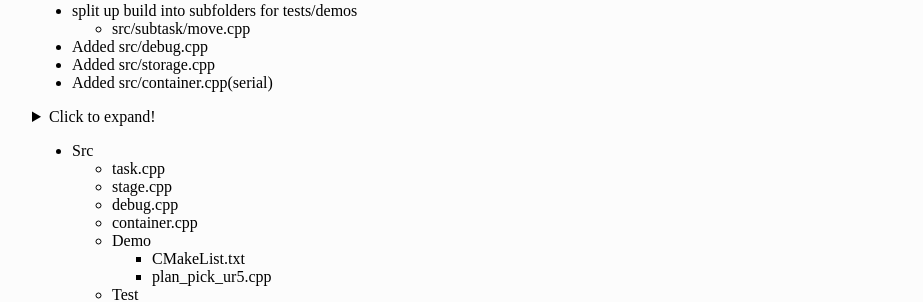
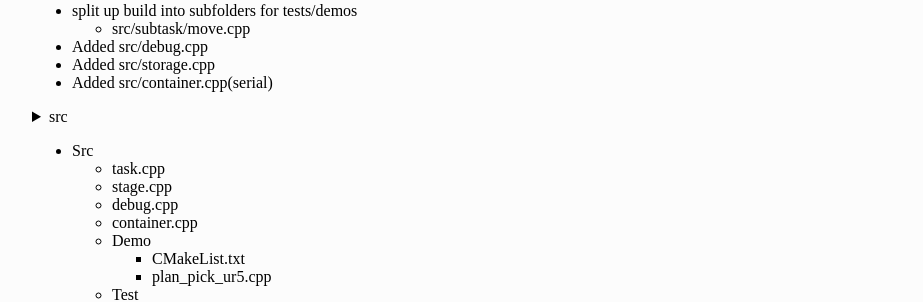
Before and after one commit to iamrajee/iamrajee.github.io, a Jekyll site: the page built from _posts/2020-03-28-MTC.md, in a window 1280 px wide and 900 px high, scrolled down 663 px. Shown: the part 152-454 px from the top of the window, without its empty margins (160-1083 px from the left). Built offline with Jekyll 4.4.1, drawn with Linux system fonts in a browser that asks for light colours; our own code applies the rules of GitHub Pages for plain Markdown files.

Commit message:
Update 2020-03-28-MTC.md

```diff
--- a/_posts/2020-03-28-MTC.md
+++ b/_posts/2020-03-28-MTC.md
@@ -21,9 +21,8 @@
 - Added src/container.cpp(serial)
 
 <details>
-  <summary>Click to expand!</summary>
+  <summary>src</summary>
 
-- Src
   - task.cpp
   - stage.cpp
   - debug.cpp
```
